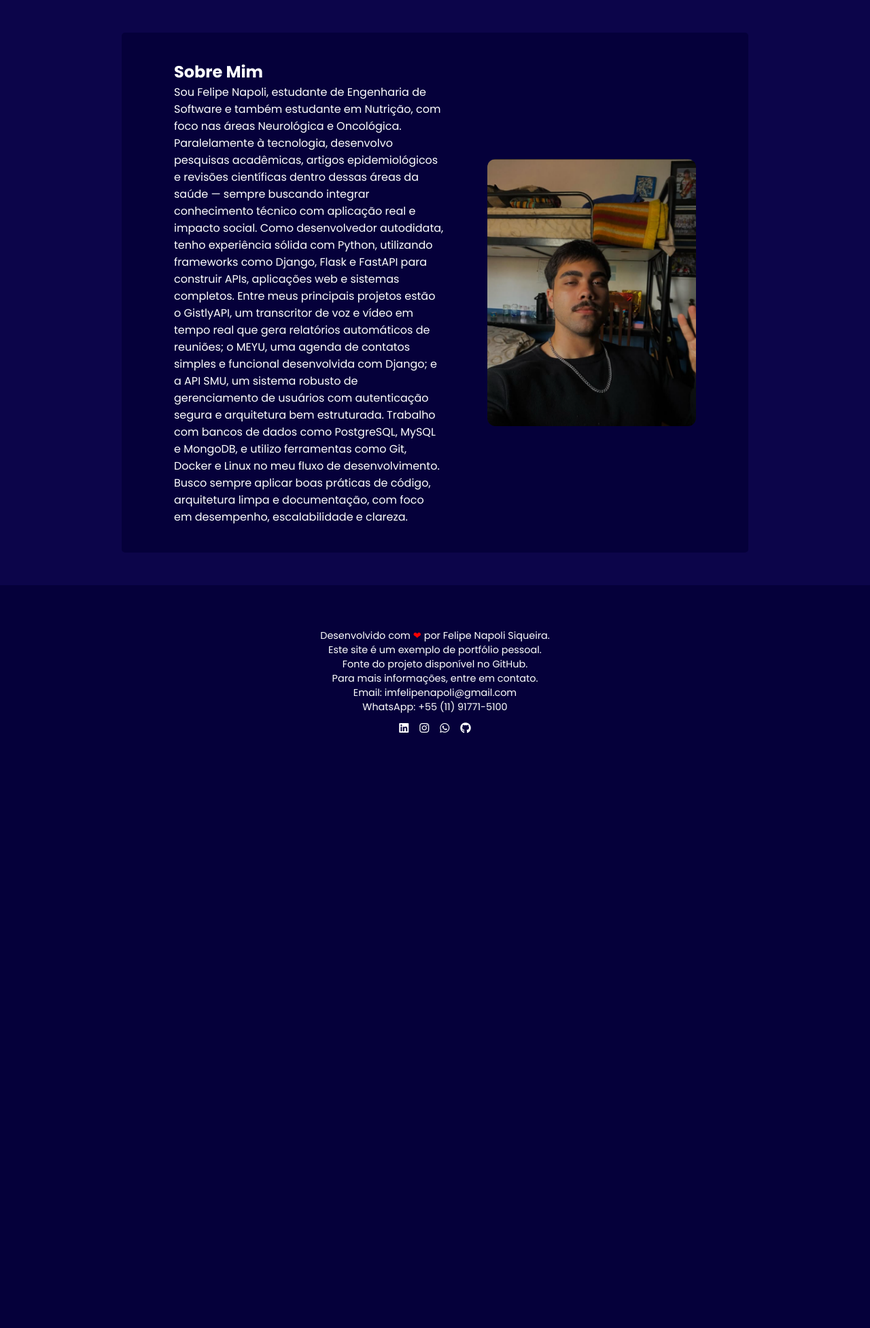
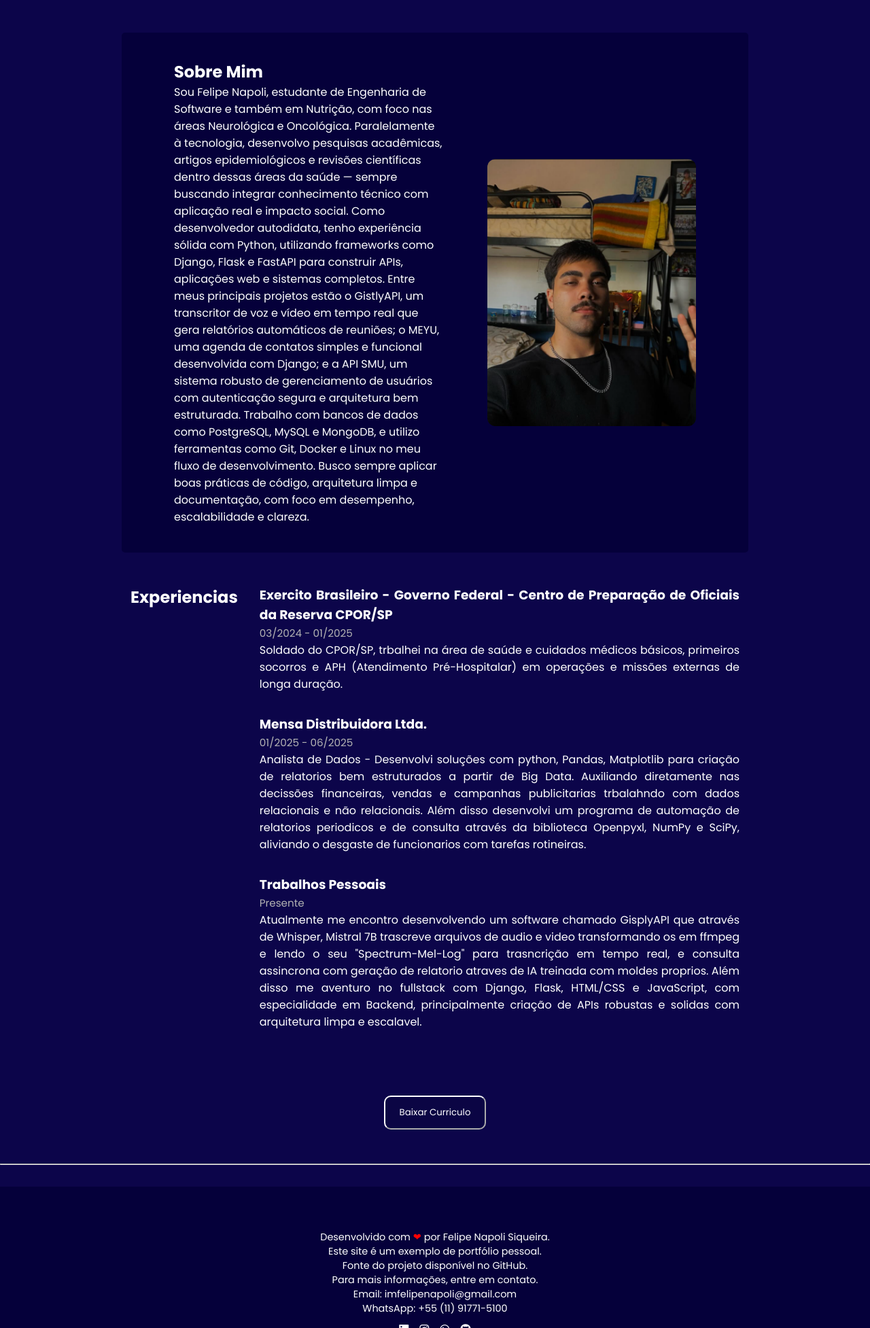
Before and after one commit to napolisiqueira/Portifolio, a Django app: page /about/ in a window 1280 px wide. Shown: the part 64-2018 px from the top of the page at 68% size. Before the commit the page ends 1143 px from the top, so only its background shows below. Run offline with Django 5.2, Linux system fonts and the light colour scheme; some libraries are stand-ins or nearby versions.

Commit message:
finish the project, now missing the details.

```diff
--- a/templates/global/about_me.html
+++ b/templates/global/about_me.html
@@ -9,7 +9,7 @@
         <div class="about-content">
             <h2>Sobre Mim</h2>
             <p>
-Sou Felipe Napoli, estudante de Engenharia de Software e também estudante em Nutrição, com foco nas áreas Neurológica e Oncológica. Paralelamente à tecnologia, desenvolvo pesquisas acadêmicas, artigos epidemiológicos e revisões científicas dentro dessas áreas da saúde — sempre buscando integrar conhecimento técnico com aplicação real e impacto social.
+Sou Felipe Napoli, estudante de Engenharia de Software e também  em Nutrição, com foco nas áreas Neurológica e Oncológica. Paralelamente à tecnologia, desenvolvo pesquisas acadêmicas, artigos epidemiológicos e revisões científicas dentro dessas áreas da saúde — sempre buscando integrar conhecimento técnico com aplicação real e impacto social.
 Como desenvolvedor autodidata, tenho experiência sólida com Python, utilizando frameworks como Django, Flask e FastAPI para construir APIs, aplicações web e sistemas completos. Entre meus principais projetos estão o GistlyAPI, um transcritor de voz e vídeo em tempo real que gera relatórios automáticos de reuniões; o MEYU, uma agenda de contatos simples e funcional desenvolvida com Django; e a API SMU, um sistema robusto de gerenciamento de usuários com autenticação segura e arquitetura bem estruturada.
 Trabalho com bancos de dados como PostgreSQL, MySQL e MongoDB, e utilizo ferramentas como Git, Docker e Linux no meu fluxo de desenvolvimento. Busco sempre aplicar boas práticas de código, arquitetura limpa e documentação, com foco em desempenho, escalabilidade e clareza.
             </p>
@@ -19,5 +19,39 @@ Trabalho com bancos de dados como PostgreSQL, MySQL e MongoDB, e utilizo ferrame
         </div>
     </section>
 
+    <section class="experience">
+        <h2>Experiencias</h2>
+        <div class="experience-block">
+        <div class="experience-content">
+            <div class="experience-title">
+                <h3>Exercito Brasileiro - Governo Federal - Centro de Preparação de Oficiais da Reserva CPOR/SP</h3>
+                <span class="post-date">03/2024 - 01/2025</span>
+            </div>
+            <p class="experience-text">Soldado do CPOR/SP, trbalhei na área de saúde e cuidados médicos básicos, primeiros socorros e APH (Atendimento Pré-Hospitalar) em operações e missões externas de longa duração.</p>
+        </div>
+        <div class="experience-content">
+            <div class="experience-title">
+                <h3>Mensa Distribuidora Ltda.</h3>
+                <span class="post-date">01/2025 - 06/2025</span>
+            </div>
+            <p class="experience-text">Analista de Dados - Desenvolvi soluções com python, Pandas, Matplotlib para criação de relatorios bem estruturados a partir de Big Data. Auxiliando diretamente nas decissões financeiras, vendas e campanhas publicitarias trbalahndo com dados relacionais e não relacionais. Além disso desenvolvi um programa de automação de relatorios periodicos e de consulta através da biblioteca Openpyxl, NumPy e SciPy, aliviando o desgaste de funcionarios com tarefas rotineiras. </p>
+        </div>
+        <div class="experience-content">
+            <div class="experience-title">
+                <h3>Trabalhos Pessoais</h3>
+                <span class="post-date">Presente</span>
+            </div>
+            <p class="experience-text">Atualmente me encontro desenvolvendo um software chamado GisplyAPI que através de Whisper, Mistral 7B trascreve arquivos de audio e video transformando os em ffmpeg e lendo o seu "Spectrum-Mel-Log" para trasncrição em tempo real, e consulta assincrona com geração de relatorio atraves de IA treinada com moldes proprios. Além disso me aventuro no fullstack com Django, Flask, HTML/CSS e JavaScript, com especialidade em Backend, principalmente criação de APIs robustas e solidas com arquitetura limpa e escalavel.</p>
+        </div>
+        </div>
+    </section>
+        <div class="button-dl">
+        <a class="download-curriculo" href="/" download="curriculo.pdf">
+            <button>Baixar Curriculo</button>
+        </a>
+        </div>
+    <hr>
+
+
 
 {% endblock content %}
--- a/templates/global/static/css/main.css
+++ b/templates/global/static/css/main.css
@@ -829,3 +829,60 @@ footer p {
     min-width: 1.7em;
   }
 }
+
+/*/ EXPERIENCIAS /*/
+
+.experience {
+  display: flex;
+  flex-direction: column;
+  text-align: justify;
+  max-width: 80%;
+  margin: 2rem auto;
+}
+
+.experience h2 {
+  display: flex;
+  width: 60%;
+}
+
+.experience-content {
+  max-width: 90%;
+  padding-bottom: 2rem;
+}
+
+@media (min-width: 999px) {
+  .experience {
+    flex-direction: row;
+    gap: 2rem;
+    max-width: 70%;
+  }
+
+  .experience-content {
+    max-width: 100%;
+  }
+}
+
+.download-curriculo button {
+  background-color: rgba(0,0,0,0.08);
+  border-radius: 10px;
+  border-color: white;
+  color: white;
+  width: 150px;
+  height: 50px;
+  text-align: center;
+  transition: ease-in-out 0.3s;
+  margin: 2rem auto;
+}
+
+.button-dl {
+  width: 100%;
+  height: 100px;
+  margin: 2rem auto;
+  text-align: center;
+}
+.download-curriculo button:hover {
+  width: 160px;
+  height: 60px;
+  transition: ease-in-out 0.3s;
+  opacity: 0.3;
+}
```
